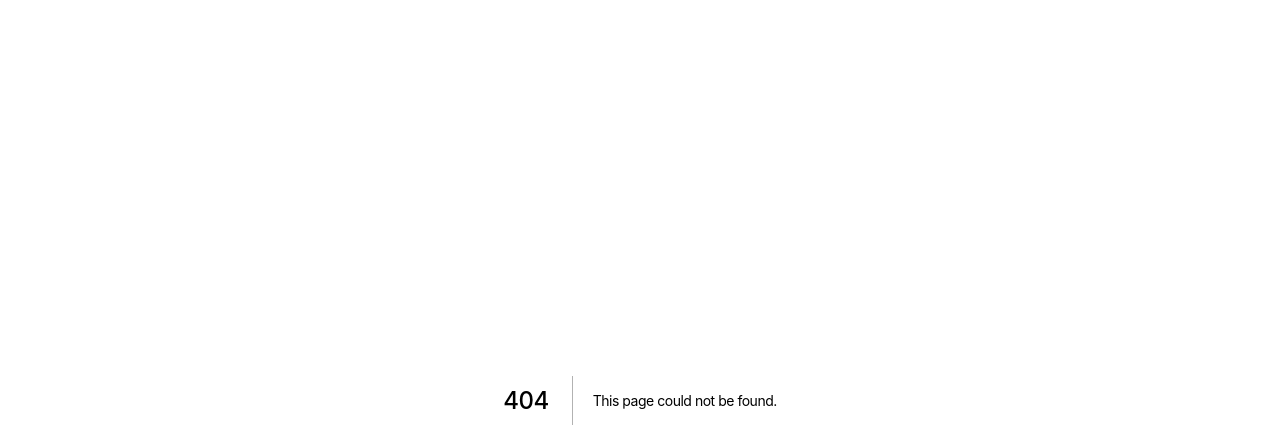
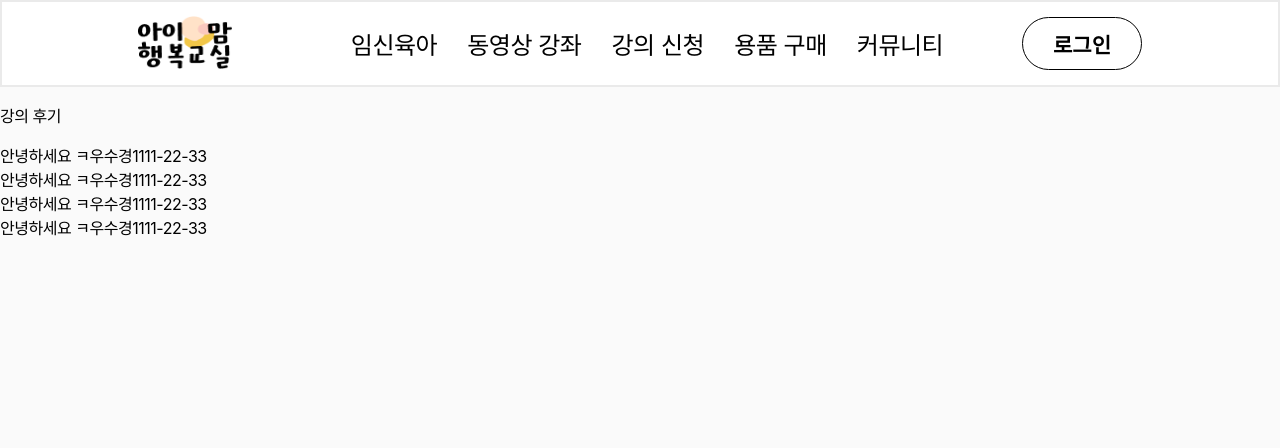
Before and after one commit to jjarappappa/chamssal, a Next.js app: page /review in a window 1280 px wide. Before the commit this address had no page. Shown: the top 448 px of the page. Built offline with nearby package versions, Linux system fonts and the light colour scheme.

Commit message:
ADD :: 정보넘겨주기 완료 (#18)

```diff
--- a/components/buttons/Mainbutton.tsx
+++ b/components/buttons/Mainbutton.tsx
@@ -14,7 +14,7 @@ function Mainbutton() {
                     <span>신청하기</span>
                 </button>
             </Link>
-            <Link href="">
+            <Link href="/review">
                 <button className={styles.reviewbutton} id={styles.button}>
                     <div>
                         <img src="/images/review.svg" />
--- /dev/null
+++ b/components/community/Information.tsx
@@ -0,0 +1,22 @@
+
+export default function Information(props: {
+    day: string,
+    title: string,
+    name: string
+}) {
+    return (
+        <>
+            <div>
+                <div>
+                    <span>
+                        <span>{props.title}</span>
+                    </span>
+                    <span>
+                        <span>{props.name}</span>
+                        <span>{props.day}</span>
+                    </span>
+                </div>
+            </div>
+        </>
+    )
+}
--- /dev/null
+++ b/pages/review/index.tsx
@@ -0,0 +1,27 @@
+import { NextPage } from "next";
+import Information from "../../components/community/Information";
+import ReviewData from './reviewd.json';
+import Header from "../../components/layout/header";
+const Review: NextPage = () => {
+
+    return (
+        <div>
+        <Header />
+            <div>
+                <div><p>강의 후기</p></div>
+                <div>
+                    {
+                        ReviewData.data.map(r => (
+                            <Information
+                                title={r.title}
+                                name={r.userName}
+                                day={r.createdAt}
+                            />
+                        ))
+                    }
+                </div>
+            </div>
+        </div>
+    )
+}
+export default Review;
--- /dev/null
+++ b/pages/review/reviewd.json
@@ -0,0 +1,40 @@
+{
+    "data":[
+    {
+      "content": "string",
+      "images": [
+        "string"
+      ],
+      "title": "안녕하세요 ㅋ",
+      "userName": "우수경",
+      "createdAt": "1111-22-33"
+    },
+    {
+        "content": "string",
+        "images": [
+          "string"
+        ],
+        "title": "안녕하세요 ㅋ",
+        "userName": "우수경",
+        "createdAt": "1111-22-33"
+      },
+      {
+        "content": "string",
+        "images": [
+          "string"
+        ],
+        "title": "안녕하세요 ㅋ",
+        "userName": "우수경",
+        "createdAt": "1111-22-33"
+      },
+      {
+        "content": "string",
+        "images": [
+          "string"
+        ],
+        "title": "안녕하세요 ㅋ",
+        "userName": "우수경",
+        "createdAt": "1111-22-33"
+      }
+  ]
+}
```
Also changed, not shown: components/youtube/youtube.tsx (+0 -8 lines).
